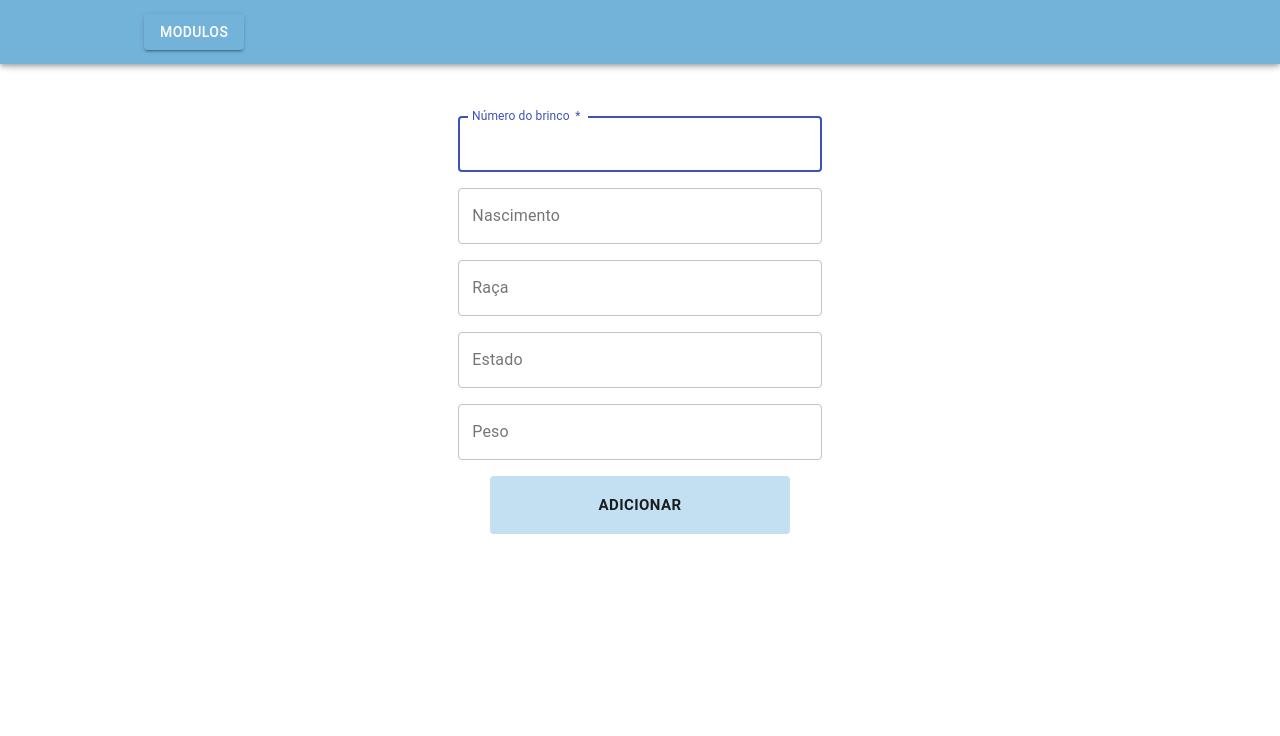
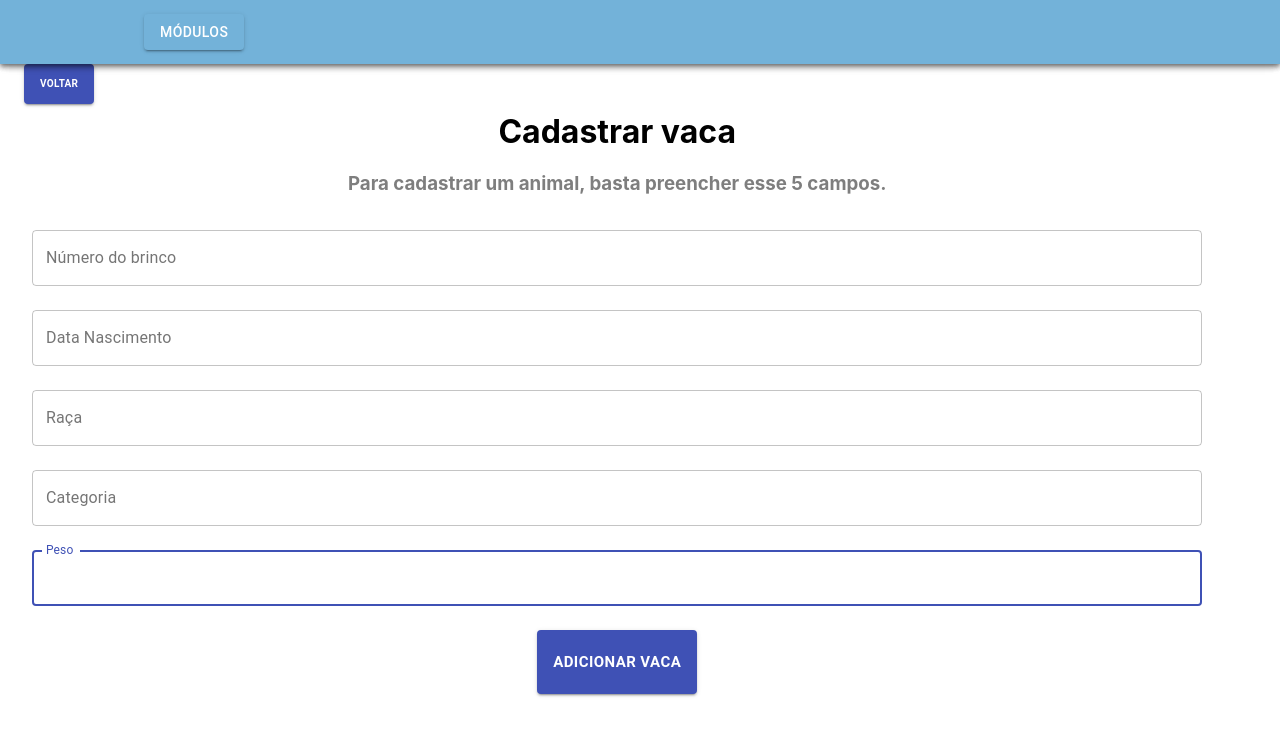
Before and after one commit to wilgnerl/vacathon-2020, a React (Create React App) app in the folder milk-app/: page /tela_cadastro_vaca in a window 1280 px wide. Shown: the top 736 px of the page. Built offline with nearby package versions, Linux system fonts and the light colour scheme.

Commit message:
Fluxo 1 funcional

```diff
--- a/milk-app/src/App.css
+++ b/milk-app/src/App.css
@@ -46,3 +46,8 @@ ul {
   margin: 0;
   padding: 0;
 }
+
+a {
+  text-decoration: none;
+  color: inherit;
+}
--- a/milk-app/src/App.js
+++ b/milk-app/src/App.js
@@ -5,7 +5,8 @@ import { BrowserRouter as Router, Route, Switch} from 'react-router-dom';
 import Login from './SignIn';
 import Tela_inicial from './Tela_inicial';
 import Tela_evento_leite from './Tela_evento_leite';
-import Tela_vacas from './Tela_vacas';
+import Tela_vacas_1 from './Tela_vacas_1';
+import Tela_vacas_2 from './Tela_vacas_2';
 import Tela_lista_vacas from './Tela_lista_vacas';
 import Tela_info_vaca from './Tela_info_vaca';
 import Tela_inicial2 from './Tela_inicial2';
@@ -27,7 +28,8 @@ function App() {
           <Route path="/tela_cadastro_vaca" exact component={Tela_cadastro_vaca}/>
           <Route path="/tela_inicial" component={Tela_inicial}/>
           <Route path="/tela_evento_leite" component={Tela_evento_leite}/>
-          <Route path="/tela_vacas" component={Tela_vacas}/>
+          <Route path="/tela_vacas_1" component={Tela_vacas_1}/>
+          <Route path="/tela_vacas_2" component={Tela_vacas_2}/>
           <Route path="/tela_lista_vacas" component={Tela_lista_vacas}/>
           <Route path="/tela_info_vaca" component={Tela_info_vaca}/>
           <Route path="/tela_inicial2" component={Tela_inicial2}/>
--- a/milk-app/src/Tela_cadastro_vaca.js
+++ b/milk-app/src/Tela_cadastro_vaca.js
@@ -1,53 +1,128 @@
 import React from 'react';
 import { Button, Container } from '@material-ui/core';
-import { makeStyles, useTheme } from '@material-ui/core/styles';
+import './App.css';
+import Login from './SignIn';
+import { BrowserRouter as Router, Route, Switch} from 'react-router-dom';
+import { makeStyles } from '@material-ui/core/styles';
 import TextField from '@material-ui/core/TextField';
+import { RoundedCorner } from '@material-ui/icons';
 import { Link as Link_Router} from "react-router-dom";
+import Header from "./Header"
 
+const useStyles = makeStyles((theme) => ({
+  root: {
+      margin: theme.spacing(1),
+      display: 'flex',
+      flexDirection: 'column',
+      alignItems: 'center',
+      width: '95%',
+    },
+  titulo: {
+      marginTop: '0rem'
+  },
+  descricao: {
+      marginTop: '0',
+      opacity: '50%',
+  },
+  botao: {
+    marginTop: '1rem',
+    height: '8vh',
+    fontWeight: "bolder",
+    fontSize: '15px',
+    alignSelf: 'flex-end'
+  },
+  texto: {
+    marginTop: '1rem'
+  },
+  botao_voltar: {
+    marginTop: '4rem',
+    height: '5vh',
+    fontWeight: "bolder",
+    fontSize: '10px',
+    alignSelf: 'left'
+  }
+}));
 
-const useStyles = makeStyles((theme ) => ({
-        root: {
-            '& > *': {
-                margin: theme.spacing(1),
-                width: '36ch',
+export default function BasicTextFields() {
+  const classes = useStyles();
 
-        },
-        marginTop:100,
-        display:'flex',
-        flexDirection:'column',
-        alignItems:'center',
-
-
-    }}));
-
-export default function Text(theme) {
-    const classes = useStyles();
-
-    return (
+  return (
     <Container>
-      <div className={classes.root}>
-
-        <form className={classes.root} noValidate autoComplete="off">
-
+    <Header></Header>
+    <div style={{display:'flex', alignSelf:'flex-start'}}>
+      <Link_Router to="/tela_vacas_1">
+      <Button
+              className={classes.botao_voltar}
+              type="submit"
+              variant="contained"
+              color="primary"
+              >
+                Voltar
+      </Button>
+      </Link_Router>
+    </div>
+    <form className={classes.root} noValidate autoComplete="off">
+      <h1 className={classes.titulo}>Cadastrar vaca</h1>
+      <h3 className={classes.descricao}>Para cadastrar um animal, basta preencher esse 5 campos.</h3>
+      <TextField
+            className={classes.texto}
+            variant="outlined"
+            margin="normal"
+            fullWidth
+            id="numero_vaca"
+            label="Número do brinco"
+            name="brinco"
+            autoFocus />
+      <TextField
+            variant="outlined"
+            margin="normal"
+            fullWidth
+            id="numero_vaca"
+            label="Data Nascimento"
+            name="litros"
+            autoFocus
+            size= 'large'
+             />
         <TextField
             className={classes.texto}
             variant="outlined"
             margin="normal"
-            required
             fullWidth
             id="numero_vaca"
-            label="Número do brinco "
+            label="Raça"
             name="brinco"
             autoFocus />
-            <TextField id="outlined-basic" label="Nascimento" variant="outlined" />
-            <TextField id="outlined-basic" label="Raça" variant="outlined" />
-            <TextField id="outlined-basic" label="Estado" variant="outlined" />
-            <TextField id="outlined-basic" label="Peso" variant="outlined" />
+        <TextField
+            className={classes.texto}
+            variant="outlined"
+            margin="normal"
+            fullWidth
+            id="numero_vaca"
+            label="Categoria"
+            name="brinco"
+            autoFocus />
+        <TextField
+            className={classes.texto}
+            variant="outlined"
+            margin="normal"
+            fullWidth
+            id="numero_vaca"
+            label="Peso "
+            name="brinco"
+            autoFocus />
+        <Link_Router to="/tela_vacas_2">
+          <Button
+              className={classes.botao}
+              type="submit"
+              fullWidth
+              variant="contained"
+              color="primary"
+              >
+                Adicionar vaca
+          </Button>
+        </Link_Router>
+    </form>
+    </Container>
 
-            <Button
-            variant="contained" style={{backgroundColor:'#C2E0F2', width:300, fontWeight:'bold', padding:'1rem'}} disableElevation size='large' fullwidht='True'>Adicionar</Button>
-        </form>
-     </div>
-     </Container>
-    );
+  );
 }
--- a/milk-app/src/Tela_info_vaca.js
+++ b/milk-app/src/Tela_info_vaca.js
@@ -25,13 +25,34 @@ const useStyles = makeStyles((theme) => ({
     },
     aumentar: {
         fontSize: "2rem",
-    }
+    },
+    botao_voltar: {
+        marginTop: '4rem',
+        height: '5vh',
+        fontWeight: "bolder",
+        fontSize: '10px',
+        alignSelf: 'left'
+      }
   }));
 
 function Tela_info_vaca() {
     const classes = useStyles();
   return (
     <Container>
+        <div style={{display:'flex', flexDirection:'row', alignSelf:'flex-start', marginBottom:'0.7rem'}}>
+            <Link_Router to="/tela_lista_vacas">
+                <Button
+                className={classes.botao_voltar}
+                type="submit"
+                variant="contained"
+                color="primary"
+                >
+                    Voltar
+                </Button>
+            </Link_Router>
+            <h2 style={{marginTop:'4rem', marginLeft:'2rem', marginBottom:'0'}}>Informações</h2>
+        </div>
+        <Divider></Divider>
         <div style={{display:"flex", flexDirection:"row"}}>
         <List className={classes.root}>
         <ListItem alignItems="flex-start">
@@ -40,7 +61,7 @@ function Tela_info_vaca() {
             </ListItemAvatar>
             <ListItemText
             alignItems='center'
-            primary="Número: 039"
+            primary="Número: 032"
             secondary={
                 <React.Fragment className={classes.aumentar}>
                 <Typography
--- a/milk-app/src/Tela_leite_1.js
+++ b/milk-app/src/Tela_leite_1.js
@@ -1,8 +1,7 @@
 import React from 'react';
-import Button from '@material-ui/core/Button';
+import {Button, Divider} from '@material-ui/core';
 import { makeStyles, useTheme } from '@material-ui/core/styles';
-//import Cow from './cow.png';
-//import Icon from './avanco-rapido (1).png'
+import Icon from './avanco-rapido (1).png'
 import { Link as Link_Router} from "react-router-dom";
 import { Container } from '@material-ui/core';
 import Header from './Header'
@@ -12,13 +11,9 @@ const useStyles = makeStyles((theme ) => ({
 
         },
         texto: {
-            marginBottom: 10,
-            fontSize: 35,
             textAlign: 'center',
         },
         texto2: {
-            marginBottom: 10,
-            fontSize: 35,
             textAlign: 'center',
         },
 
@@ -27,14 +22,12 @@ const useStyles = makeStyles((theme ) => ({
             textAlign: 'center',
         },
         botao: {
-            marginTop: 40,
-            display: 'flex',
-
-            alignItems: 'center',
-            justifyContent: 'center',
-        },
-
-
+            height: '8vh',
+            fontWeight: "bolder",
+            fontSize: '15px',
+            alignSelf: 'flex-end',
+            marginBottom: '1rem'
+          },
     })
 );
 
@@ -44,34 +37,49 @@ export default function Text(theme) {
     return (
       <Container>
       <Header></Header>
+      <h1 style={{marginTop:'4rem'}}>Informações sobre o seu leite</h1>
       <div className={classes.root}>
-        <h6 className={classes.texto} >Produção de hoje:</h6>
+        <h2 className={classes.texto} >Produção de hoje:</h2>
         <p className={classes.info} >20 Litros</p>
 
-        <h6 className={classes.texto2} >Armazenamento:</h6>
+        <h2 className={classes.texto2} >Armazenamento:</h2>
         <p className={classes.info} >217 Litros</p>
         <div className={classes.botao}>
             <Link_Router to="/tela_evento_leite">
-                <Button variant="contained" style={{backgroundColor:'#C2E0F2', width:300, fontWeight:'bold', padding:'1rem'}} disableElevation size='large' fullwidht='True'>
-                    Cadastrar evento
-                </Button>
+            <Button
+              className={classes.botao}
+              type="submit"
+              variant="contained"
+              color="primary"
+              >
+                Cadastrar evento
+            </Button>
             </Link_Router>
         </div>
+        <Divider></Divider>
         <div className='status' style={{borderStyle:'solid',
+                                        borderColor: '#FFFFFF',
                                          marginLeft:8,
                                           marginRight:8,
-                                           marginTop:10,
+
+                                           marginBottom:15,
 
                                            }}>
 
             <h4 style={{display:'flex', justifyContent:'center'}}>
-                Vacas com problemas
+                Vacas com problemas:
             </h4>
             <div className='infovaca' style={{display:'flex',
                                               justifyContent:'space-around'}}>
-                {/* <img src={Cow}/>
-                <p>Mimosa 27</p>
-                <img src={Icon}/> */}
+                <img src='https://www.flaticon.com/svg/static/icons/svg/676/676208.svg' style={{marginBottom:'0.8rem', width:'50px', height:'50px'}}/>
+                <p>Vaca 32</p>
+                <img src={Icon} style={{width:'50px', height:'50px'}}/>
+            </div>
+            <div className='infovaca' style={{display:'flex',
+                                              justifyContent:'space-around'}}>
+                <img src='https://www.flaticon.com/svg/static/icons/svg/676/676208.svg' style={{marginBottom:'0.8rem', width:'50px', height:'50px'}}/>
+                <p>Vaca 27</p>
+                <img src={Icon} style={{width:'50px', height:'50px'}}/>
             </div>
         </div>
       </div>
--- a/milk-app/src/Tela_leite_2.js
+++ b/milk-app/src/Tela_leite_2.js
@@ -1,8 +1,7 @@
 import React from 'react';
-import Button from '@material-ui/core/Button';
+import {Button, Divider} from '@material-ui/core';
 import { makeStyles, useTheme } from '@material-ui/core/styles';
-//import Cow from './cow.png';
-//import Icon from './avanco-rapido (1).png'
+import Icon from './avanco-rapido (1).png'
 import { Link as Link_Router} from "react-router-dom";
 import { Container } from '@material-ui/core';
 import Header from './Header'
@@ -12,13 +11,9 @@ const useStyles = makeStyles((theme ) => ({
 
         },
         texto: {
-            marginBottom: 10,
-            fontSize: 35,
             textAlign: 'center',
         },
         texto2: {
-            marginBottom: 10,
-            fontSize: 35,
             textAlign: 'center',
         },
 
@@ -27,14 +22,12 @@ const useStyles = makeStyles((theme ) => ({
             textAlign: 'center',
         },
         botao: {
-            marginTop: 40,
-            display: 'flex',
-
-            alignItems: 'center',
-            justifyContent: 'center',
-        },
-
-
+            height: '8vh',
+            fontWeight: "bolder",
+            fontSize: '15px',
+            alignSelf: 'flex-end',
+            marginBottom: '1rem'
+          },
     })
 );
 
@@ -44,34 +37,49 @@ export default function Text(theme) {
     return (
       <Container>
       <Header></Header>
+      <h1 style={{marginTop:'4rem'}}>Informações sobre o seu leite</h1>
       <div className={classes.root}>
-        <h6 className={classes.texto} >Produção de hoje:</h6>
+        <h2 className={classes.texto} >Produção de hoje:</h2>
         <p className={classes.info} >27 Litros</p>
 
-        <h6 className={classes.texto2} >Armazenamento:</h6>
+        <h2 className={classes.texto2} >Armazenamento:</h2>
         <p className={classes.info} >224 Litros</p>
         <div className={classes.botao}>
             <Link_Router to="/tela_evento_leite">
-                <Button variant="contained" style={{backgroundColor:'#C2E0F2', width:300, fontWeight:'bold', padding:'1rem'}} disableElevation size='large' fullwidht='True'>
-                    Cadastrar evento
-                </Button>
+            <Button
+              className={classes.botao}
+              type="submit"
+              variant="contained"
+              color="primary"
+              >
+                Cadastrar evento
+            </Button>
             </Link_Router>
         </div>
+        <Divider></Divider>
         <div className='status' style={{borderStyle:'solid',
+                                        borderColor: '#FFFFFF',
                                          marginLeft:8,
                                           marginRight:8,
-                                           marginTop:10,
+
+                                           marginBottom:15,
 
                                            }}>
 
             <h4 style={{display:'flex', justifyContent:'center'}}>
-                Vacas com problemas
+                Vacas com problemas:
             </h4>
             <div className='infovaca' style={{display:'flex',
                                               justifyContent:'space-around'}}>
-                {/* <img src={Cow}/>
-                <p>Mimosa 27</p>
-                <img src={Icon}/> */}
+                <img src='https://www.flaticon.com/svg/static/icons/svg/676/676208.svg' style={{marginBottom:'0.8rem', width:'50px', height:'50px'}}/>
+                <p>Vaca 32</p>
+                <img src={Icon} style={{width:'50px', height:'50px'}}/>
+            </div>
+            <div className='infovaca' style={{display:'flex',
+                                              justifyContent:'space-around'}}>
+                <img src='https://www.flaticon.com/svg/static/icons/svg/676/676208.svg' style={{marginBottom:'0.8rem', width:'50px', height:'50px'}}/>
+                <p>Vaca 27</p>
+                <img src={Icon} style={{width:'50px', height:'50px'}}/>
             </div>
         </div>
       </div>
--- a/milk-app/src/Tela_lista_vacas.js
+++ b/milk-app/src/Tela_lista_vacas.js
@@ -11,6 +11,7 @@ import Avatar from '@material-ui/core/Avatar';
 import Typography from '@material-ui/core/Typography';
 import TextField from '@material-ui/core/TextField';
 import { Link as Link_Router} from "react-router-dom";
+import Header from './Header'
 
 const useStyles = makeStyles((theme) => ({
   root: {
@@ -23,6 +24,13 @@ const useStyles = makeStyles((theme) => ({
   },
   aumentar: {
       fontSize: "2rem",
+  },
+  botao_voltar: {
+    marginTop: '4.5rem',
+    height: '5vh',
+    fontWeight: "bolder",
+    fontSize: '10px',
+    alignSelf: 'left'
   }
 }));
 
@@ -31,6 +39,21 @@ export default function Tela_lista_vacas() {
 
   return (
     <Container>
+        <Header></Header>
+        <div style={{display:'flex', flexDirection:'row'}}>
+        <Link_Router to="/tela_vacas_2">
+            <Button
+              className={classes.botao_voltar}
+              type="submit"
+              variant="contained"
+              color="primary"
+              >
+                Voltar
+            </Button>
+        </Link_Router>
+        <h2 style={{marginTop:'4.5rem', marginLeft:'2rem', marginBottom:'1rem'}}>Lista de Vacas</h2>
+        </div>
+        <Divider component='hr'/>
         <div style={{display:"flex", flexDirection:"row"}}>
         <TextField
                 variant="outlined"
@@ -40,7 +63,7 @@ export default function Tela_lista_vacas() {
                 name="litros"
                 autoFocus
                 size= 'large'
-                marginTop='2'
+                marginTop='1'
                 marginRigth='1'
                 />
         <Button
@@ -144,8 +167,10 @@ export default function Tela_lista_vacas() {
                 </React.Fragment>
             }
             />
+
         </ListItem>
         <Divider variant="inset" component="li" />
+        <Link_Router component='a' to='./tela_info_vaca'>
         <ListItem alignItems="flex-start">
             <ListItemAvatar>
             <Avatar src="https://www.flaticon.com/svg/static/icons/svg/676/676208.svg" variant='square' />
@@ -167,6 +192,7 @@ export default function Tela_lista_vacas() {
             }
             />
         </ListItem>
+        </Link_Router>
         <Divider variant="inset" component="li" />
         <ListItem alignItems="flex-start">
             <ListItemAvatar>
--- /dev/null
+++ b/milk-app/src/Tela_vacas_1.js
@@ -0,0 +1,90 @@
+import React from 'react';
+import { Button, Container } from '@material-ui/core';
+import './App.css';
+import Divider from '@material-ui/core/Divider';
+import { Link as Link_Router} from "react-router-dom";
+import Header from './Header'
+
+export default function Tela_vacas() {
+
+  return (
+    <Container>
+        <Header></Header>
+        <h1 style={{marginTop:'4rem'}}>Animais na fazenda</h1>
+        <h4 style={{opacity:'50%'}}>Aqui você encontra os dados de todas as vacas da fazenda, dividias em 4 categorias:</h4>
+        <div style={{display:"flex", flexDirection:"row", justifyContent:"space-between"}}>
+            <ul style={{textAlign:'left'}}>
+                <li><h2>Lactação</h2></li>
+            </ul>
+            <ul>
+                <li><h2>12</h2></li>
+            </ul>
+        </div>
+        <Divider/>
+        <div style={{display:"flex", flexDirection:"row", justifyContent:"space-between"}}>
+            <ul style={{textAlign:'left'}}>
+                <li><h2>Entrepartos</h2></li>
+            </ul>
+            <ul>
+                <li><h2>2</h2></li>
+            </ul>
+        </div>
+        <Divider/>
+        <div style={{display:"flex", flexDirection:"row", justifyContent:"space-between"}}>
+            <ul style={{textAlign:'left'}}>
+                <li><h2>Prenha</h2></li>
+            </ul>
+            <ul>
+                <li><h2>3</h2></li>
+            </ul>
+        </div>
+        <Divider/>
+        <div style={{display:"flex", flexDirection:"row", justifyContent:"space-between"}}>
+            <ul style={{textAlign:'left'}}>
+                <li><h2>Bezerros</h2></li>
+            </ul>
+            <ul>
+                <li><h2>4</h2></li>
+            </ul>
+        </div>
+        <Divider/>
+        <div style={{display:"flex", flexDirection:"row", justifyContent:"space-between"}}>
+            <ul style={{textAlign:'left'}}>
+                <li><h2>Total</h2></li>
+            </ul>
+            <ul>
+                <li><h2>21</h2></li>
+            </ul>
+        </div>
+        <Divider/>
+        <Link_Router to="/tela_cadastro_vaca">
+        <Button
+            style={{marginTop:'1.5rem',
+                    fontSize:'15px',
+                    fontWeight:'bolder'}}
+            type="submit"
+            fullWidth
+            variant="contained"
+            color="primary"
+            marginTop
+            >
+            Cadastrar vaca
+        </Button>
+        </Link_Router>
+        <Link_Router to="/tela_lista_vacas">
+        <Button
+            style={{marginTop:'1.5rem',
+                    fontSize:'15px',
+                    fontWeight:'bolder',
+                    marginBottom:'1rem'}}
+            type="submit"
+            fullWidth
+            variant="contained"
+            color="primary"
+            >
+            Lista de vacas
+        </Button>
+        </Link_Router>
+    </Container>
+  );
+}
```
Also changed, not shown: milk-app/src/Header.js (+2 -17 lines), milk-app/src/Tela_vacas_2.js (renamed from milk-app/src/Tela_vacas.js, +6 -4 lines), milk-app/src/avanco-rapido (1).png (added), milk-app/src/cow.png (added).
